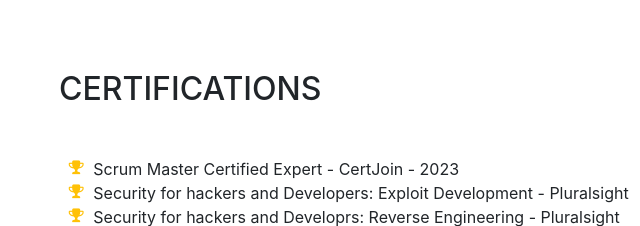
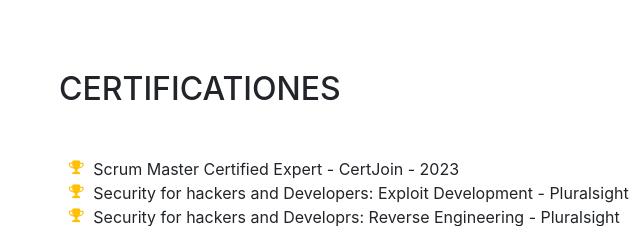
Before and after one commit to Helmer11/Helmersalas, a website with bundled scripts: page index.html in a window 1280 px wide. Shown: the part 5931-6157 px from the top of the page, 261-901 px from the left. Built offline with nearby package versions, Linux system fonts and the light colour scheme; a web font is replaced by a local one.

Commit message:
cambio de certificaciones

```diff
--- a/index.html
+++ b/index.html
@@ -478,7 +478,7 @@
 
       <section class="resume-section p-3 p-lg-5 d-flex flex-column" id="awards">
         <div class="my-auto">
-          <h2 class="mb-5"> Certifications</h2>
+          <h2 class="mb-5"> Certificationes</h2>
           <ul class="fa-ul mb-0">
 		     <li>
               <i class="fa-li fa fa-trophy text-warning"></i>
```
